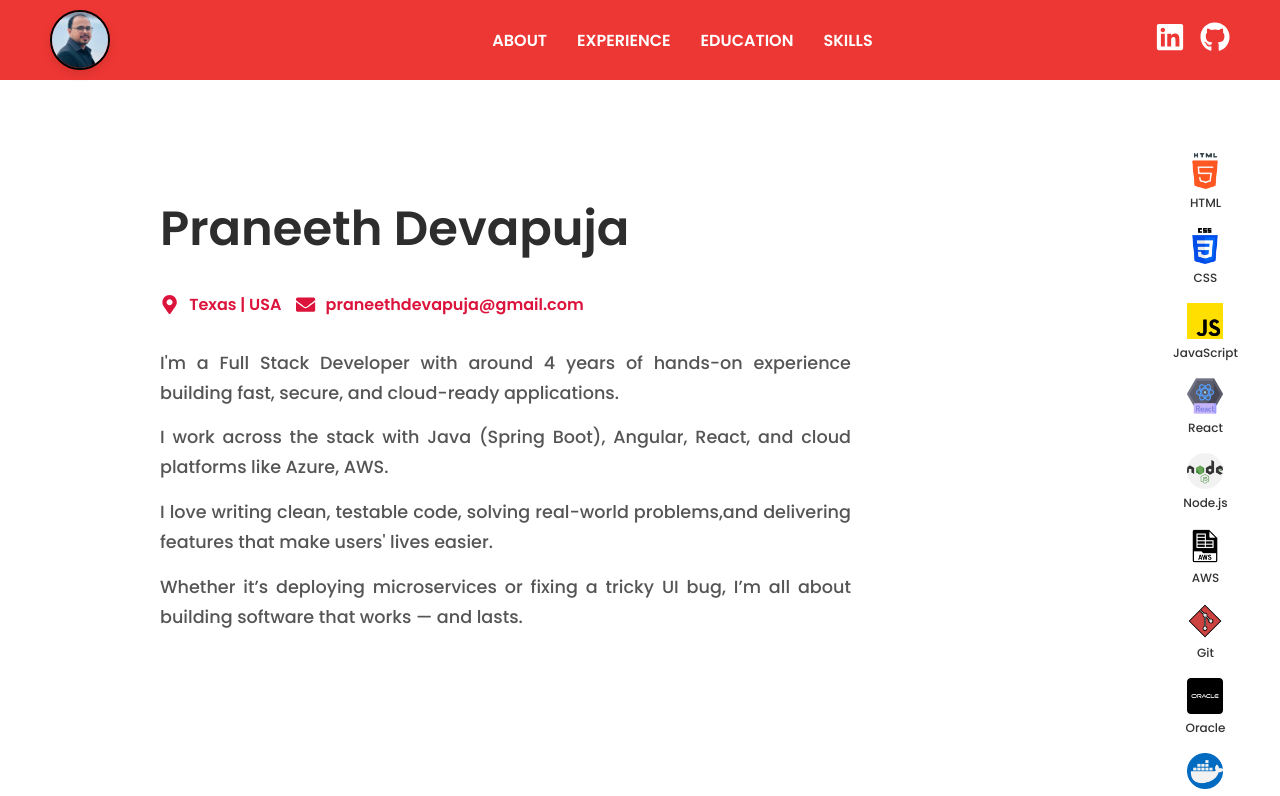
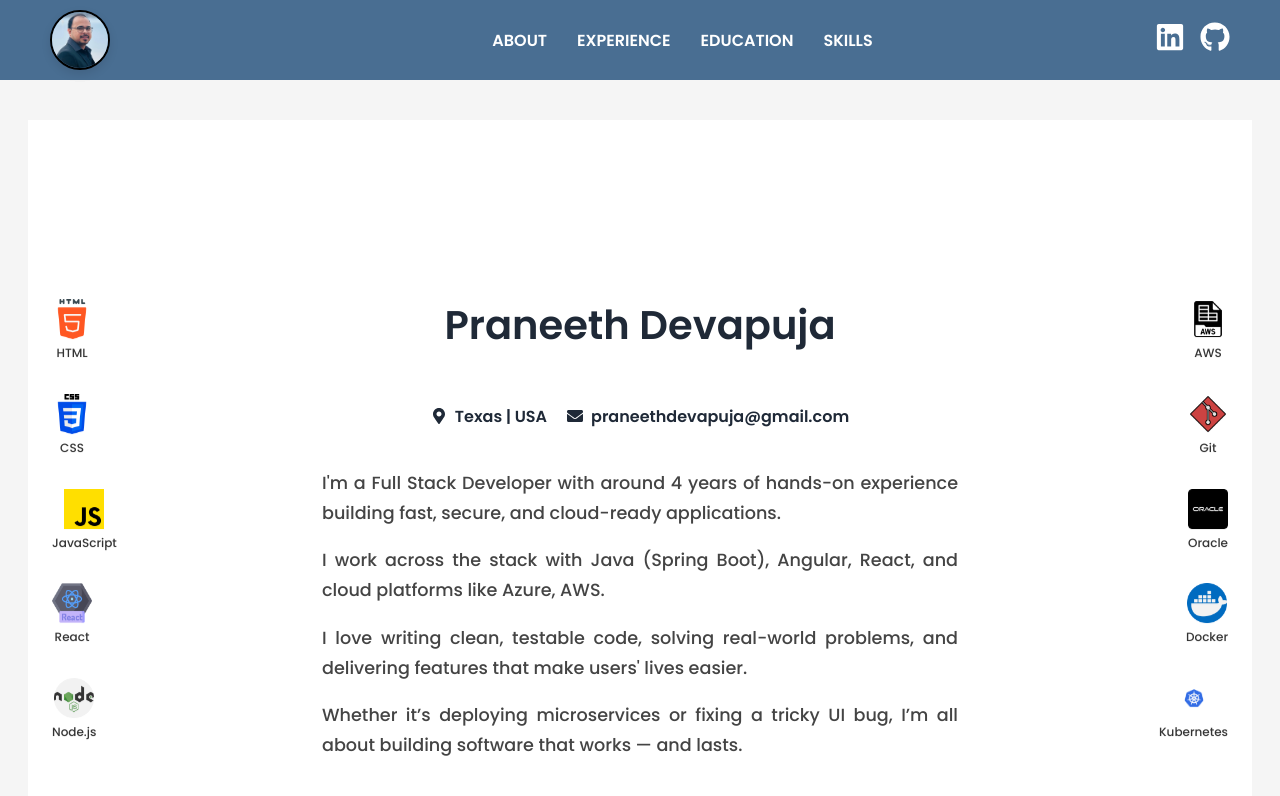
Before and after one commit to devapujap/Praneeth_devapuja, a React (Create React App) app: page / in a window 1280 px wide. Shown: the top 796 px of the page. Built offline with nearby package versions, Linux system fonts and the light colour scheme.

Commit message:
about tech stack and color update

```diff
--- a/src/components/About/about.css
+++ b/src/components/About/about.css
@@ -1,143 +1,128 @@
 #about {
   min-height: 100vh;
   width: 100%;
-  max-width: 75rem;
-  margin: 0 auto;
-  padding: 0px;
   display: flex;
+  position: relative;
+  justify-content: center;
   align-items: center;
-  justify-content: right;
-}
-body {
-  font-family: 'Segoe UI', Tahoma, Geneva, Verdana, sans-serif;
-  /* Or your preferred font */
-  color: #2d2d2d;
-  background-color: white;
+  padding: 0;
+  background: #fff;
+  overflow: hidden;
 }
 
-/* Layout: Description | Tech Icons */
-.about-container {
-  display: flex;
-  flex-direction: row;
-  gap: 20px;
-  align-items: flex-start;
-  width: 90%;
-}
-
-/* Left Content */
-.about-details {
-  flex: 1;
+.about-center {
   max-width: 700px;
-  padding-top: 75px;
-  padding-top: 0px;
+  z-index: 1;
+  text-align: center;
+  padding: 2rem;
 }
 
 .about-name {
-  font-size: 3rem;
+  font-size: 2.5rem;
   font-weight: bold;
-  color: #2d2d2d;
+  color: #1f2937;
 }
 
 .contact-info {
   display: flex;
-  gap: 15px;
-  align-items: center;
-  font-size: 1rem;
-  margin: -29px 0;
+  justify-content: center;
+  gap: 20px;
+  margin-top: 0.5rem;
   flex-wrap: wrap;
 }
 
 .contact-info p {
   display: flex;
   align-items: center;
-  gap: 10px;
-  color: crimson;
+  gap: 8px;
+  color: #1f2937;
   font-weight: bold;
 }
 
-.contact-info .icon {
-  color: crimson;
-  font-size: 1.2rem;
-}
-
 .contact-info a {
-  color: crimson;
+  color: #1f2937;
   text-decoration: none;
-  font-weight: bold;
-}
-
-.contact-info a:hover {
-  text-decoration: underline;
 }
 
 .about-description {
+  margin-top: 1.5rem;
   font-size: 1.1rem;
-  color: #555;
+  color: #444;
   line-height: 1.7;
-  margin-top: 20px;
+  text-align: justify;
+}
+
+/* Floating Icon Columns */
+.tech-side {
+  position: absolute;
+  top: 50%;
+  transform: translateY(-50%);
   display: flex;
   flex-direction: column;
-  gap: 15px;
-  text-align: justify;
-}
-.about-description p {
-  margin: 0;
+  gap: 2rem;
+  z-index: 0;
 }
 
-/* Right-side Tech Stack */
-.tech-right {
-  display: flex;
-  top: 150px;
-  flex-direction: column;
-  align-items: center;
-  gap: 16px;
-  flex-shrink: 0;
-  margin-left: 300px;
-  flex-shrink: 0;
+.left-side {
+  left: 2%;
+  align-items: flex-start;
 }
 
-.tech-right-item {
+.right-side {
+  right: 2%;
+  align-items: flex-end;
+}
+
+.side-icon {
   display: flex;
   flex-direction: column;
   align-items: center;
-  gap: 5px;
 }
 
-.tech-right-icon {
-  width: 36px;
-  height: 36px;
+.side-icon img {
+  width: 40px;
+  height: 40px;
   object-fit: contain;
-  transition: transform 0.3s ease;
 }
 
-.tech-right-icon:hover {
-  transform: scale(1.2);
+.side-icon span {
+  font-size: 0.75rem;
+  margin-top: 0.3rem;
+  color: #333;
 }
 
-.tech-right-label {
-  font-size: 0.75rem;
-  color: #333;
-  text-align: center;
+/* Sparkle / Pop loop animation */
+@keyframes popFade {
+  0% {
+    transform: scale(0.6) rotate(-8deg);
+    opacity: 0;
+    filter: brightness(0.6);
+  }
+  50% {
+    transform: scale(1.15) rotate(5deg);
+    opacity: 1;
+    filter: brightness(1.3);
+  }
+  100% {
+    transform: scale(0.6) rotate(-8deg);
+    opacity: 0;
+    filter: brightness(0.6);
+  }
+}
+
+.pop-animation {
+  animation: popFade 4s ease-in-out infinite;
 }
 
 /* Responsive */
-@media screen and (max-width: 900px) {
-  .about-container {
-    flex-direction: column;
-    align-items: center;
-    text-align: center;
-    position: relative;
+@media (max-width: 768px) {
+  .tech-side {
+    display: none;
   }
 
-  .tech-right {
-    flex-direction: row;
-    flex-wrap: wrap;
-    justify-content: center;
-    margin-top: 30px;
-  }
-
-  .tech-right-item {
-    margin: 10px;
+  .about-center {
+    text-align: left;
+    padding: 0 1rem;
   }
 
   .about-description {
--- a/src/components/About/about.js
+++ b/src/components/About/about.js
@@ -1,7 +1,7 @@
+// export default About;
 import React from 'react';
 import './about.css';
 import { FaMapMarkerAlt, FaEnvelope } from "react-icons/fa";
-import { motion } from "framer-motion";
 
 // Icons
 import htmlLogo from '../../assets/html.png';
@@ -14,15 +14,6 @@ import gitLogo from '../../assets/git.png';
 import oracleLogo from '../../assets/oracle.png';
 import dockerLogo from '../../assets/docker.png';
 import kubernetesLogo from '../../assets/kubernetes.png';
-
-const fadeIn = {
-  hidden: { opacity: 0, y: 20 },
-  visible: (i) => ({
-    opacity: 1,
-    y: 0,
-    transition: { delay: i * 0.3 },
-  }),
-};
 
 const techStack = [
   { src: htmlLogo, alt: "HTML" },
@@ -38,57 +29,58 @@ const techStack = [
 ];
 
 const About = () => {
+  const leftIcons = techStack.slice(0, 5);
+  const rightIcons = techStack.slice(5);
+
   return (
     <section id="about">
-      <div className="about-container">
-        {/* Left: About Content */}
-        <div className="about-details">
+      {/* Left-side floating icons */}
+      <div className="tech-side left-side">
+        {leftIcons.map((tech, index) => {
+          const delay = (Math.random() * 5).toFixed(2);
+          return (
+            <div
+              key={tech.alt}
+              className="side-icon pop-animation"
+              style={{ animationDelay: `${delay}s` }}
+            >
+              <img src={tech.src} alt={tech.alt} />
+              <span>{tech.alt}</span>
+            </div>
+          );
+        })}
+      </div>
+
+      {/* Centered content */}
+      <div className="about-center">
         <h1 className="about-name">Praneeth Devapuja</h1>
-
         <div className="contact-info">
           <p><FaMapMarkerAlt className="icon" />Texas | USA</p>
-            <p>
-              <FaEnvelope className="icon" />
-              <a href="mailto:praneethdevapuja@gmail.com">praneethdevapuja@gmail.com</a>
-            </p>
+          <p><FaEnvelope className="icon" /><a href="mailto:praneethdevapuja@gmail.com">praneethdevapuja@gmail.com</a></p>
         </div>
-          <br></br>
         <div className="about-description">
-            {[
-
-              "I'm a Full Stack Developer with around 4 years of hands-on experience building fast, secure, and cloud-ready applications.",
-              "I work across the stack with Java (Spring Boot), Angular, React, and cloud platforms like Azure, AWS." ,
-              "I love writing clean, testable code, solving real-world problems,and delivering features that make users' lives easier.",
-               "Whether it’s deploying microservices or fixing a tricky UI bug, I’m all about building software that works — and lasts.",
-            ].map((line, index) => (
-              <motion.p
-                key={index}
-                custom={index}
-                initial="hidden"
-                animate="visible"
-                variants={fadeIn}
-              >
-                {line}
-              </motion.p>
-            ))}
+          <p>I'm a Full Stack Developer with around 4 years of hands-on experience building fast, secure, and cloud-ready applications.</p>
+          <p>I work across the stack with Java (Spring Boot), Angular, React, and cloud platforms like Azure, AWS.</p>
+          <p>I love writing clean, testable code, solving real-world problems, and delivering features that make users' lives easier.</p>
+          <p>Whether it’s deploying microservices or fixing a tricky UI bug, I’m all about building software that works — and lasts.</p>
         </div>
       </div>
 
-        {/* Right: Tech Stack */}
-        <div className="tech-right">
-          {techStack.map((tech, index) => (
-            <motion.div
-              key={index}
-              className="tech-right-item"
-              initial={{ opacity: 0, y: 20 }}
-              animate={{ opacity: 1, y: 0 }}
-              transition={{ delay: index * 0.2 }}
+      {/* Right-side floating icons */}
+      <div className="tech-side right-side">
+        {rightIcons.map((tech, index) => {
+          const delay = (Math.random() * 5).toFixed(2);
+          return (
+            <div
+              key={tech.alt}
+              className="side-icon pop-animation"
+              style={{ animationDelay: `${delay}s` }}
             >
-              <img src={tech.src} alt={tech.alt} className="tech-right-icon" />
-              <span className="tech-right-label">{tech.alt}</span>
-            </motion.div>
-          ))}
+              <img src={tech.src} alt={tech.alt} />
+              <span>{tech.alt}</span>
             </div>
+          );
+        })}
       </div>
     </section>
   );
--- a/src/components/Education/education.css
+++ b/src/components/Education/education.css
@@ -47,6 +47,12 @@
     box-shadow: 0px 8px 20px rgba(0, 0, 0, 0.2);
 }
 
+/* Card Hover */
+.timeline-content:hover {
+    border-color: #496e92;
+    box-shadow: 6px 6px 20px rgba(0, 0, 0, 0.15);
+}
+
 /* University Logo */
 .edu-logo {
     width: 80px;  /* Adjust size as needed */
@@ -66,7 +72,7 @@
 .edu-duration {
     font-size: 16px;
     font-weight: 600;
-    color: #c15d3c;
+    color: #1f2937;
 }
 
 /* University Name */
--- a/src/components/Experience/experience.css
+++ b/src/components/Experience/experience.css
@@ -8,7 +8,7 @@
 .section-title {
     font-size: 32px;
     font-weight: 800;
-    color: #222;
+    color: #496e92;
     margin-bottom: 40px;
     text-align: center;
     margin-top: 0;
@@ -33,7 +33,7 @@
     transform: translateX(-50%);
     width: 4px;
     height: 100%;
-    background-color: #ec4845;
+    background-color: #496e92;
 }
 
 /* Timeline Items */
@@ -60,7 +60,7 @@
     width: 18px;
     height: 18px;
     background-color: white;
-    border: 4px solid #ec4845;
+    border: 4px solid #496e92;
     border-radius: 50%;
     z-index: 2;
 }
@@ -81,7 +81,7 @@
 
 /* Card Hover */
 .timeline-content:hover {
-    border-color: #ec4845;
+    border-color: #496e92;
     box-shadow: 6px 6px 20px rgba(0, 0, 0, 0.15);
 }
 
--- a/src/components/NavBar/navbar.css
+++ b/src/components/NavBar/navbar.css
@@ -5,7 +5,7 @@
     left: 0;
     width: 100%; /* Full width */
     height: auto;
-    background-color: #ed3734;
+    background-color: #496e92;
     display: flex;
     flex-direction: row;
     padding-left: 0px;
--- a/src/components/Skills/skills.css
+++ b/src/components/Skills/skills.css
@@ -34,7 +34,7 @@
     transition: transform 0.3s ease-in-out;
     text-align: center;
     min-height: 200px;
-    border-top: 5px solid #ec4845;
+    border-top: 5px solid #496e92;
 }
 
 .skill-card:hover {
@@ -75,7 +75,7 @@
 }
 
 .skill-item:hover {
-    background: #ec4845;
+    background: #496e92;
     color: white;
 }
 
```
Lines whose indentation alone changed are shown as unchanged.
